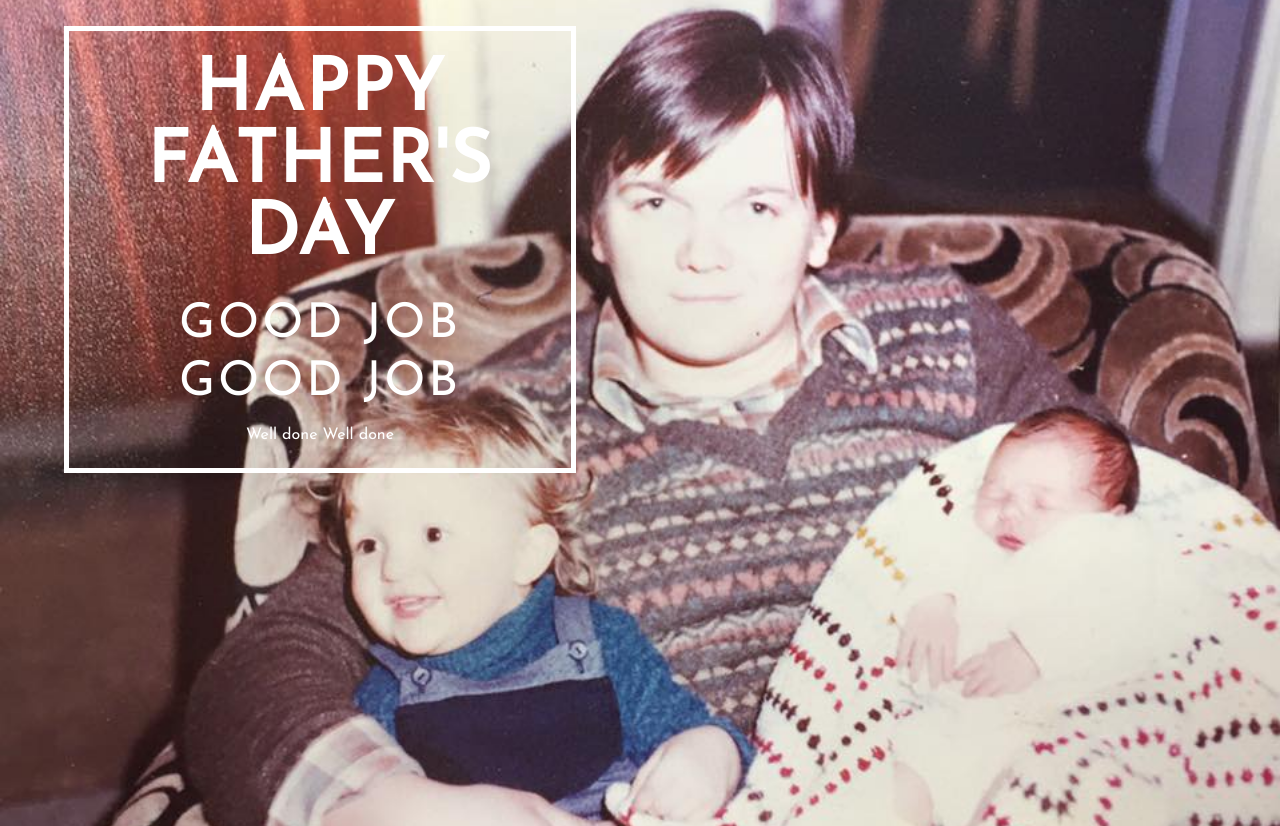
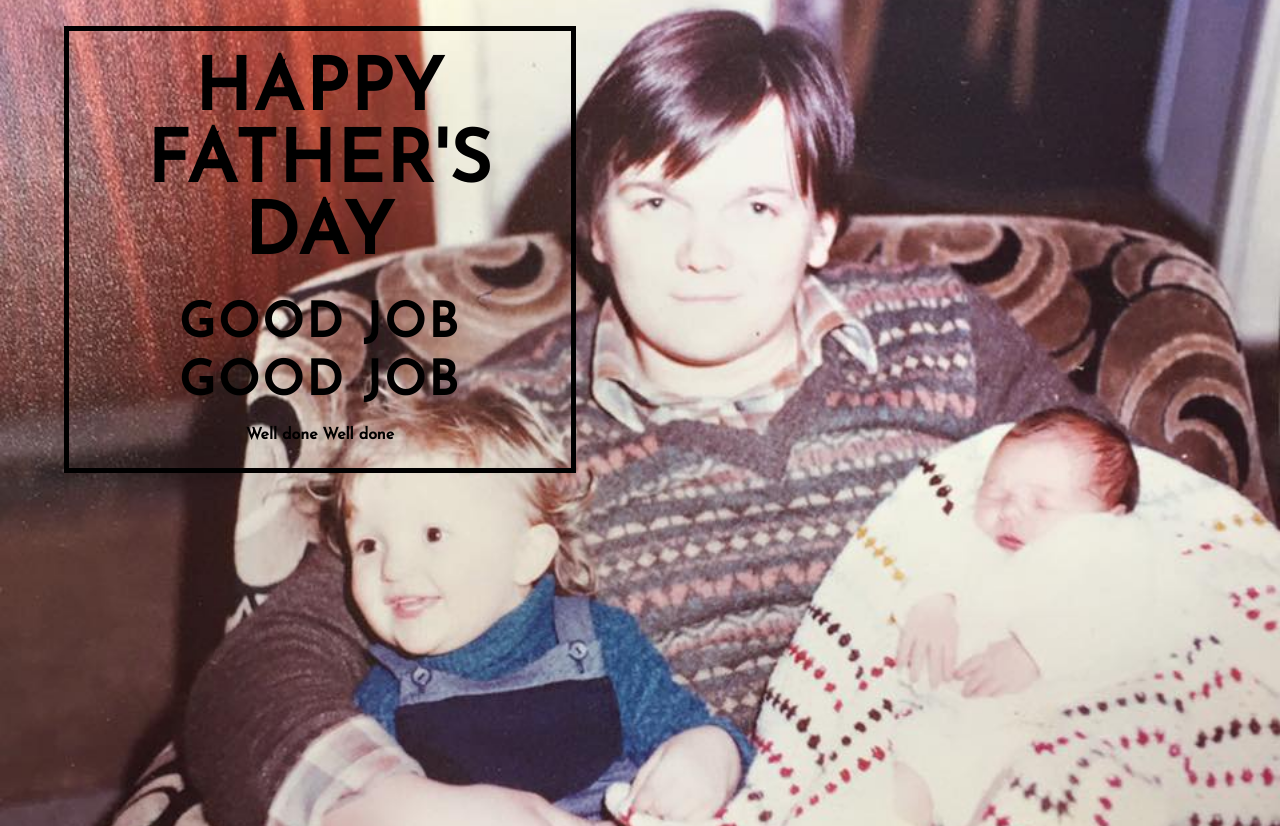
Before and after one commit to emmsielu/Happy-Fathers-Day, a plain HTML site: page index.html in a window 1280 px wide. Drawn offline with Linux system fonts and the light colour scheme.

Commit message:
updated colours

```diff
--- a/main.css
+++ b/main.css
@@ -6,7 +6,7 @@
 }
 
 body{
-  color: white;
+  color: black;
   background-image: url("images/dad-and-us.jpg");
   background-repeat: no-repeat;
   background-size: cover;
@@ -18,7 +18,7 @@ body{
 }
 
 header{
-  border: 5px solid white;
+  border: 5px solid black;
   margin: 2% 5%;
   text-align: center;
   padding: 2% 1%;
@@ -41,7 +41,7 @@ h2{
   font-size: 3em;
   text-transform: uppercase;
   letter-spacing: 3px;
-  font-weight: 400;
+  font-weight: 800;
   padding-top: 25px;
   line-height: 1.2;
 
@@ -49,7 +49,7 @@ h2{
 
 p{
   padding-top: 3%;
-  font-weight:400;
+  font-weight:800;
 
 }
 
```
